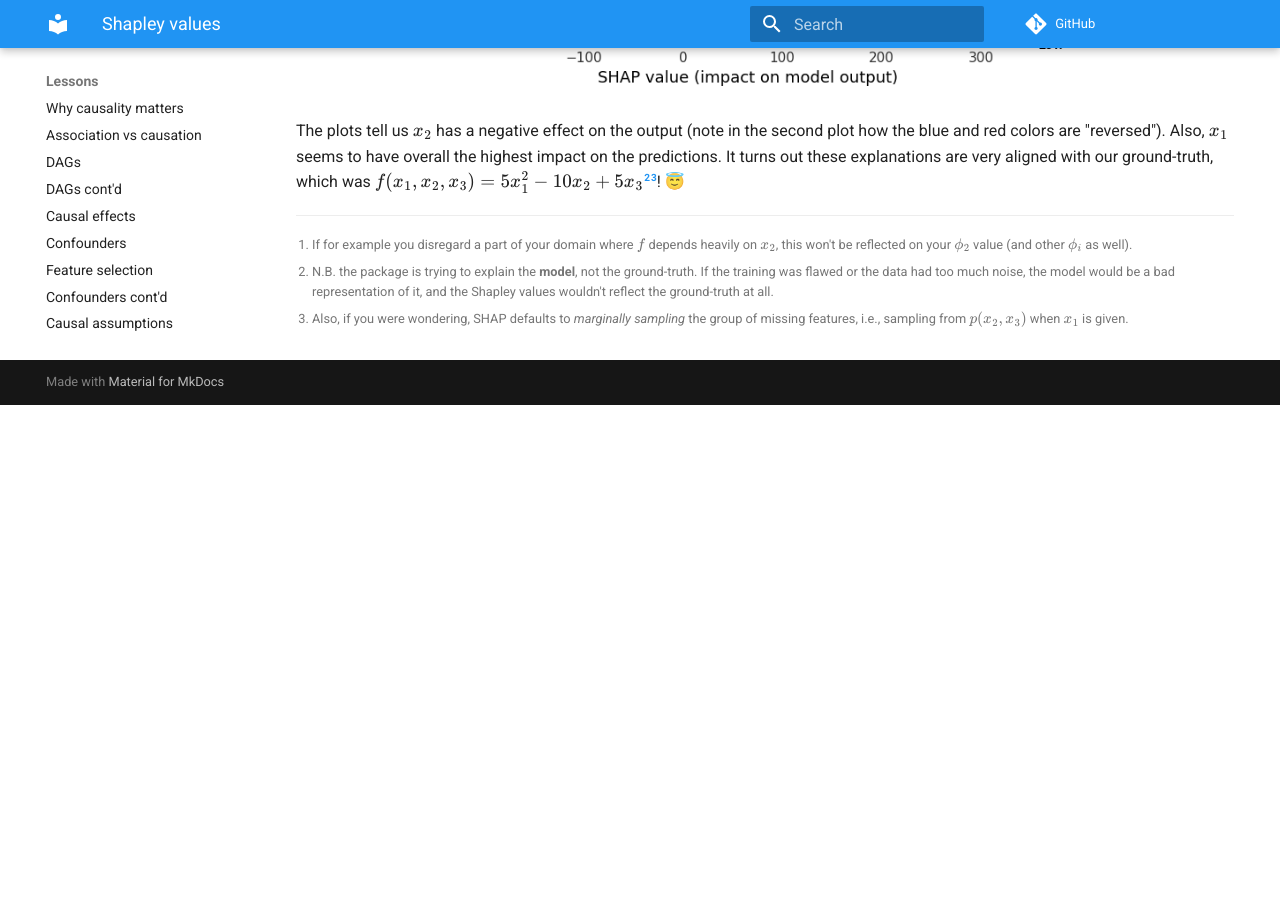
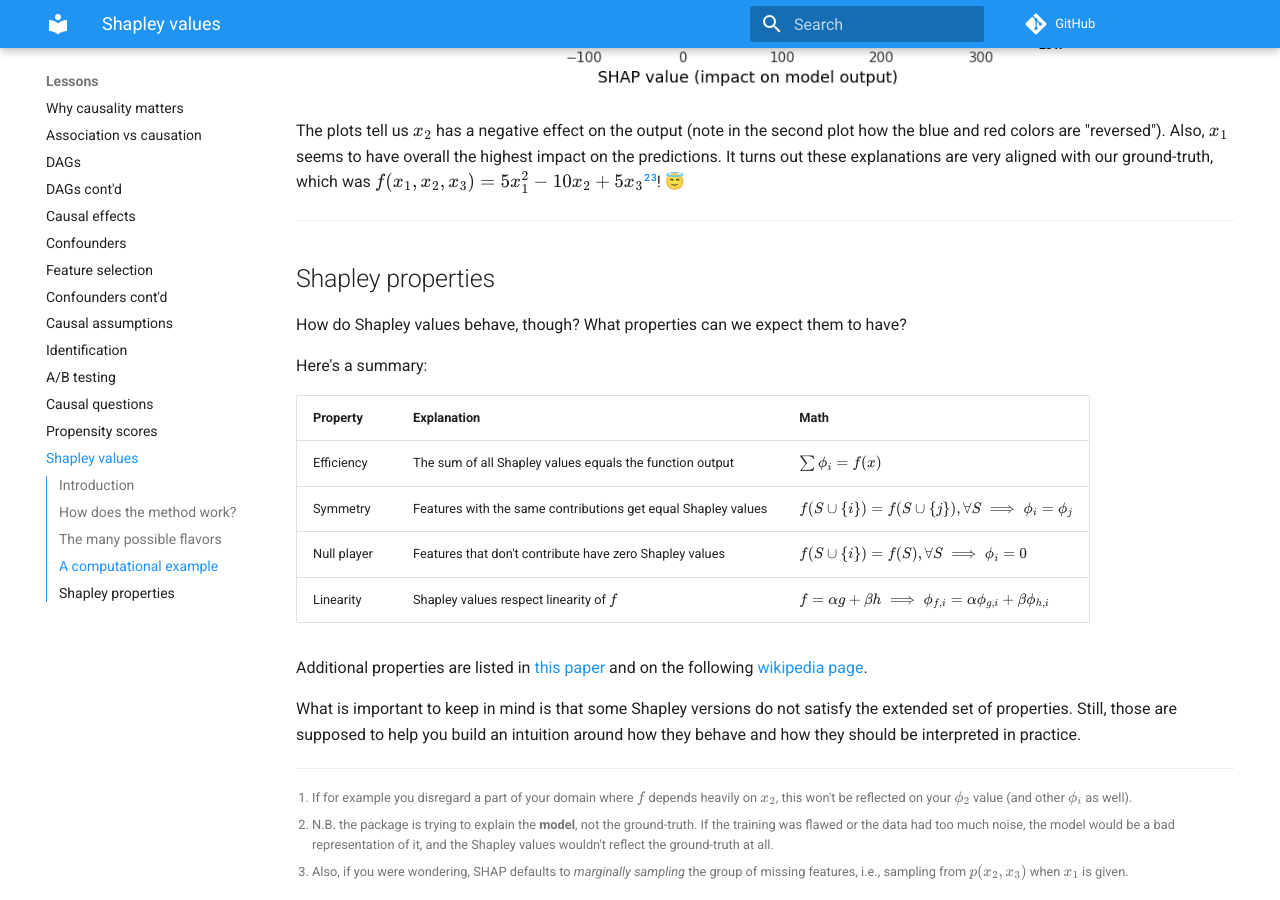
Before and after one commit to emilioMaddalena/causal-inference-studies, an MkDocs documentation site: the page built from material/shapley_values.md, in a window 1280 px wide and 900 px high, scrolled down 4012 px. Built offline with MkDocs 1.6.1 and Material for MkDocs 9.7.7, drawn with Linux system fonts in a browser that asks for light colours; comment, search, counter and statistics services are not loaded; before the commit the page ends 4417 px from its top, so only the background shows below that.

Commit message:
Add section on shap properties

```diff
--- a/material/shapley_values.md
+++ b/material/shapley_values.md
@@ -133,3 +133,22 @@
 [^2]: N.B. the package is trying to explain the **model**, not the ground-truth. If the training was flawed or the data had too much noise, the model would be a bad representation of it, and the Shapley values wouldn't reflect the ground-truth at all.
 
 [^3]: Also, if you were wondering, SHAP defaults to *marginally sampling* the group of missing features, i.e., sampling from $p(x_2,x_3)$ when $x_1$ is given.
+
+---
+
+## Shapley properties
+
+How do Shapley values behave, though? What properties can we expect them to have?
+
+Here's a summary:
+
+| Property | Explanation | Math |
+|--|--|--|
+| Efficiency | The sum of all Shapley values equals the function output | $\sum \phi_i = f(x)$ |
+| Symmetry | Features with the same contributions get equal Shapley values | $f(S \cup \{i\}) = f(S \cup \{j\}), \forall S \implies \phi_i = \phi_j$
+| Null player | Features that don't contribute have zero Shapley values | $f(S \cup \{i\}) = f(S), \forall S \implies \phi_i = 0$|
+| Linearity | Shapley values respect linearity of $f$ | $f = \alpha g + \beta h \implies \phi_{f,i} = \alpha\phi_{g,i} + \beta\phi_{h,i}$|
+
+Additional properties are listed in [this paper](https://proceedings.mlr.press/v119/sundararajan20b/sundararajan20b.pdf) and on the following [wikipedia page](https://en.wikipedia.org/wiki/Shapley_value).
+
+What is important to keep in mind is that some Shapley versions do not satisfy the extended set of properties. Still, those are supposed to help you build an intuition around how they behave and how they should be interpreted in practice.
```
